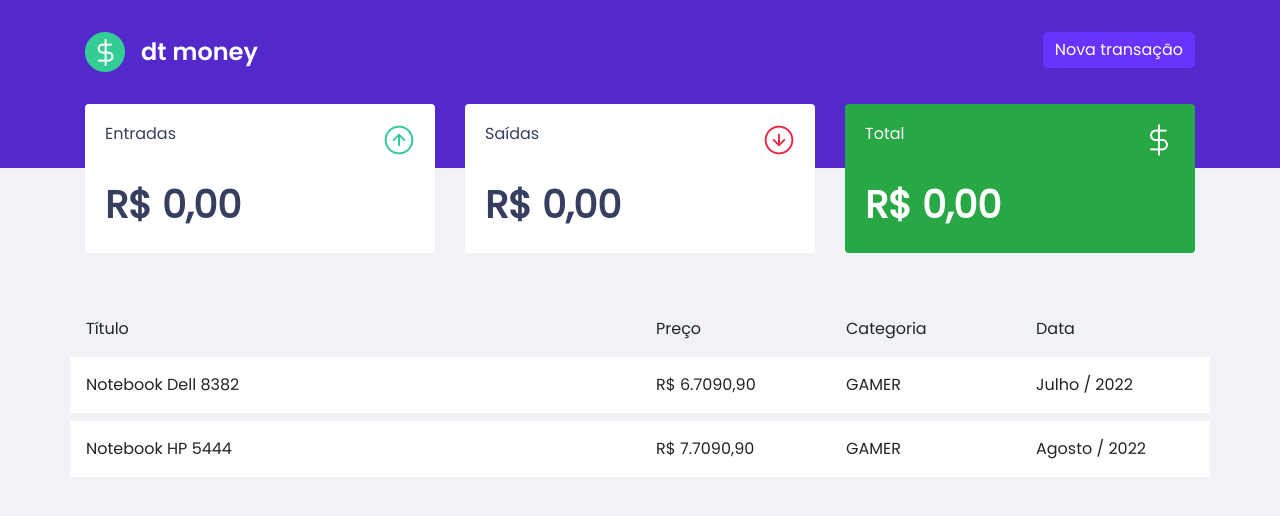
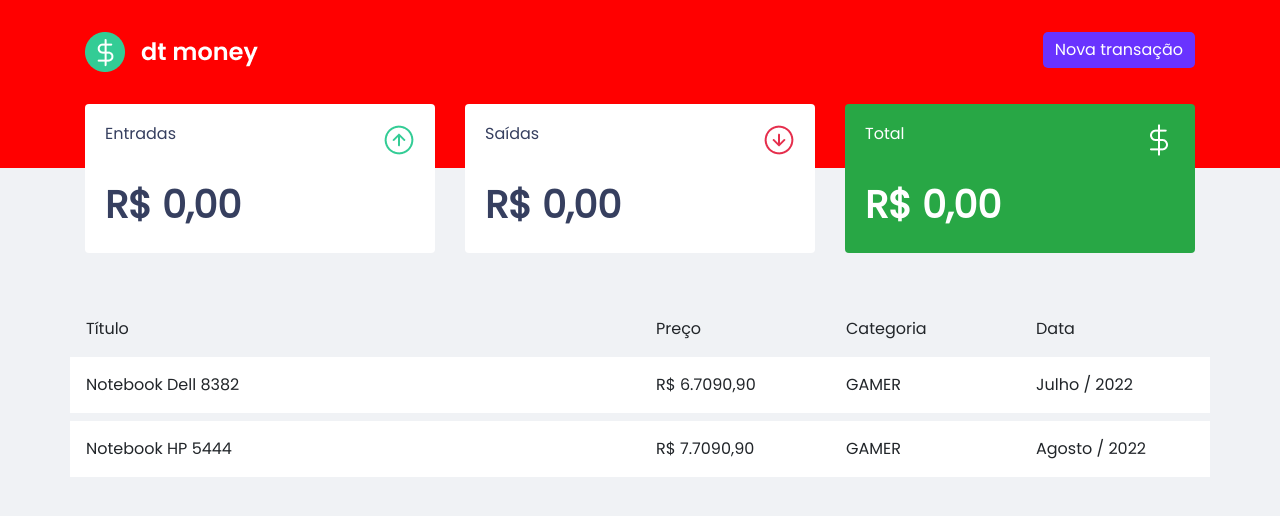
Before and after one commit to GabriellRossi/dtmoney, a plain HTML site: page index.html in a window 1280 px wide. Drawn offline with nearby package versions, Linux system fonts and the light colour scheme.

Commit message:
fix: change color

```diff
--- a/style.css
+++ b/style.css
@@ -1,5 +1,5 @@
 :root {
-  --gr-primary: #5429cc;
+  --gr-primary: red;
   --gr-secondary: #6933ff;
   --gr-light: #F0F2F5;
   --gr-light-table: #FFFFFF;
```
